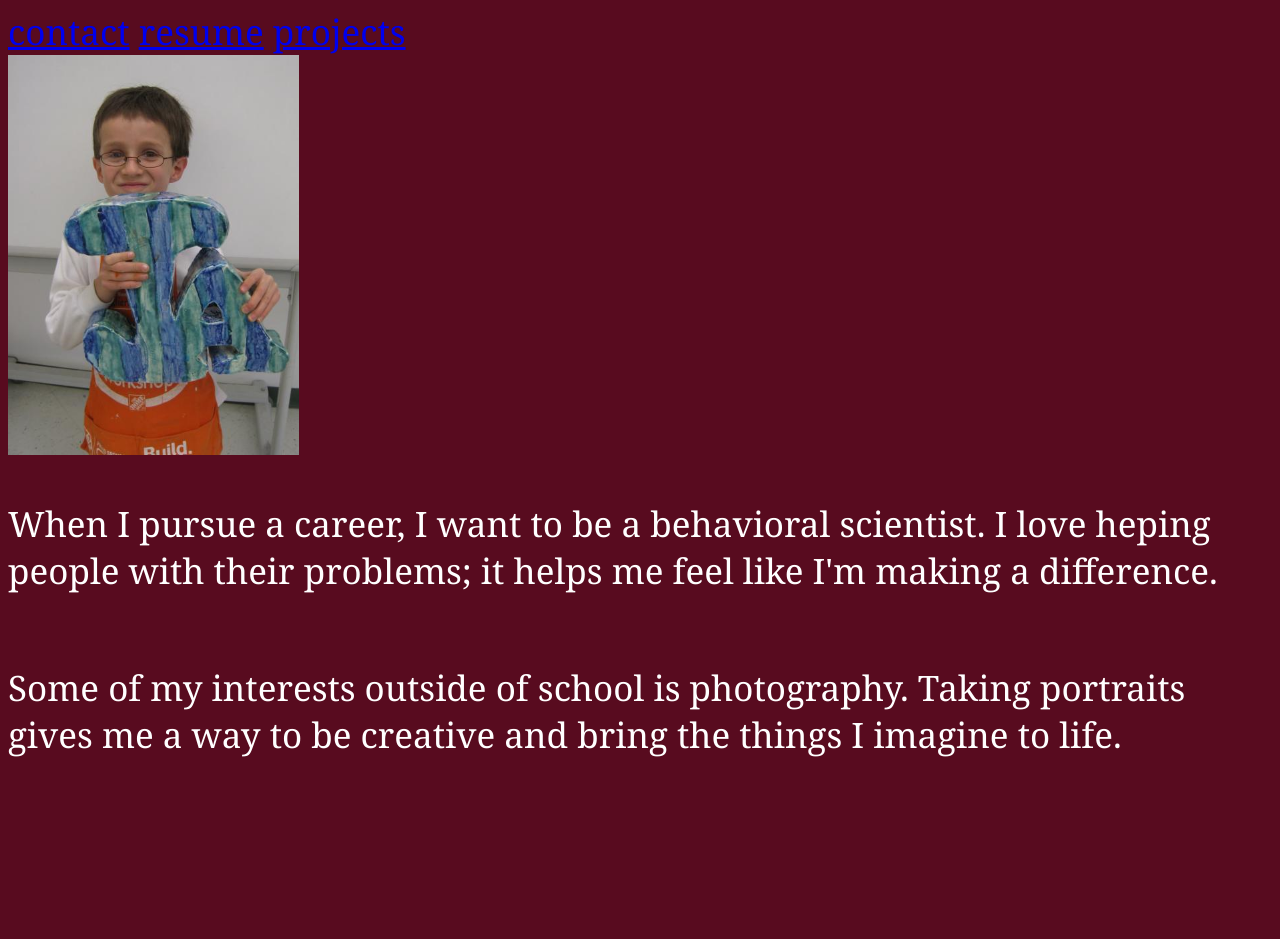
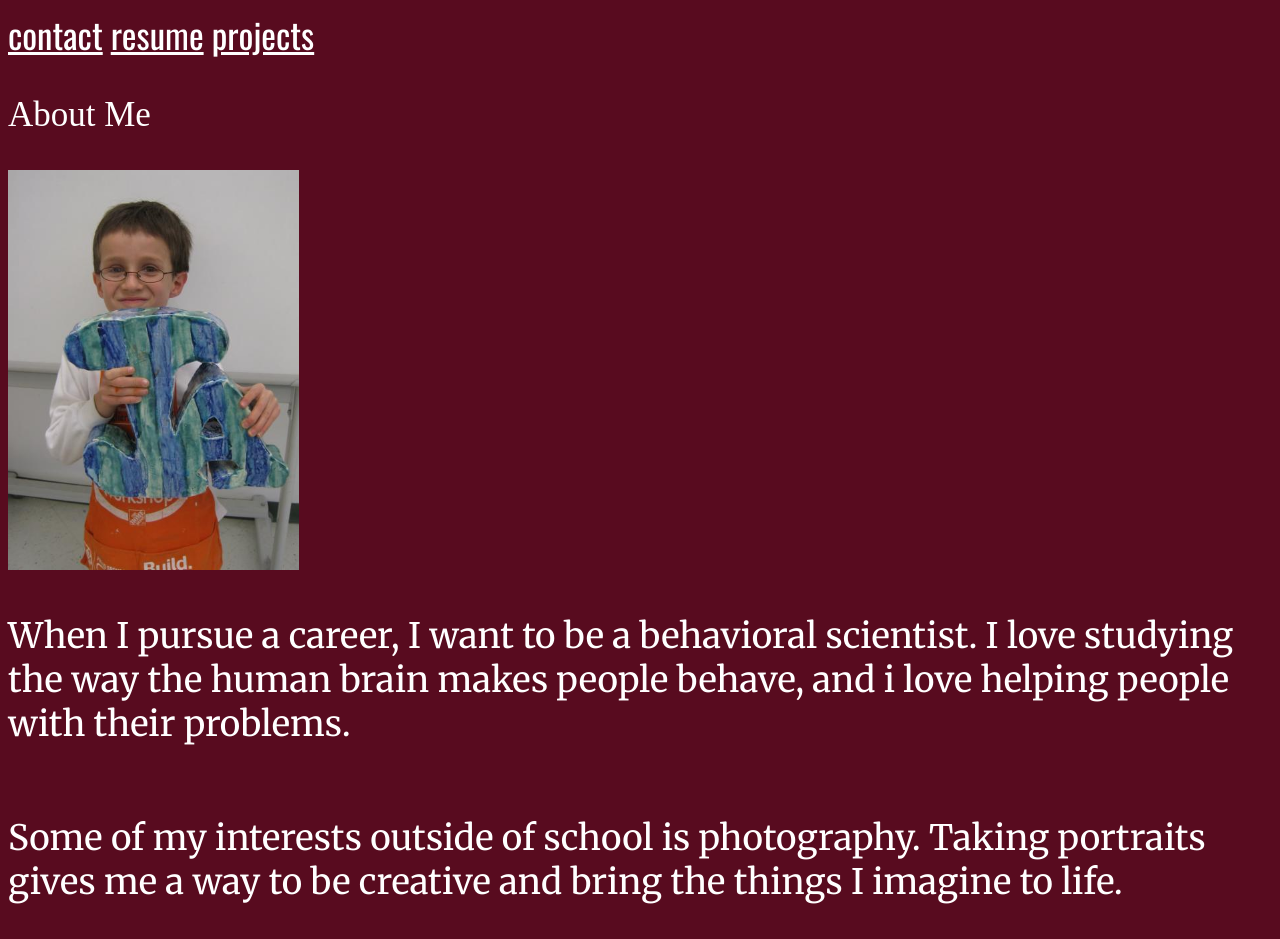
Before and after one commit to gabfernandez/portfolio, a plain HTML site: page about.html in a window 1280 px wide. Before the commit the page ends 800 px from the top, so only its background shows below. Drawn offline with nearby package versions, Linux system fonts and the light colour scheme.

```diff
--- a/about.html
+++ b/about.html
@@ -4,23 +4,24 @@
     <meta charset="UTF-8">
     <meta name="viewport" content="width=device-width, initial-scale=1.0">
     <meta http-equiv="X-UA-Compatible" content="ie=edge">
-    <link rel="stylesheet" href="portfoliostyle.css"/>
-
     <title>About</title>
     <link rel="stylesheet" href="portfoliostyle.css"/>
+    <link href="https://fonts.googleapis.com/css?family=Oswald" rel="stylesheet">
 </head>
 <body>
         <nav>
-                <a href="contact.html">contact</a>
-                <a href="resume.html">resume</a>
-                <a href="projects.html">projects</a>
+            <a href="contact.html">contact</a>
+            <a href="resume.html">resume</a>
+            <a href="projects.html">projects</a>
+            <link href="https://fonts.googleapis.com/css?family=Merriweather" rel="stylesheet">
         </nav>
+        <p>About Me</p>
     <div>
         <img src = "julian.jpg" height="400px" wdith="600px">
     </div>
 
     <div>
-        <p id="anything">When I pursue a career, I want to be a behavioral scientist. I love heping people with their problems; it helps me feel like I'm making a difference. </p>
+        <p id="anything">When I pursue a career, I want to be a behavioral scientist. I love studying the way the human brain makes people behave, and i love helping people with their problems. </p>
         <p id="somethingelse">Some of my interests outside of school is photography. Taking portraits gives me a way to be creative and bring the things I imagine to life.</p>
     </div>
 </body>
--- a/portfoliostyle.css
+++ b/portfoliostyle.css
@@ -4,8 +4,8 @@ body {
 body {
     color: white
 }
-body {
-    font-family: Cambria, Cochin, Georgia, Times, 'Times New Roman', serif
+head{
+   font-family: 'Oswald', sans-serif;
 }
 body{
     font-size: 35px
@@ -16,10 +16,27 @@ body{
 .somethingelse {
     font-style: italic;
 }
+nav {
+    font-family: 'Oswald', sans-serif;
+}
 #anything {
     float: right;
+    font-family: 'Merriweather', serif;
+}
+a {
+    color: azure;
 }
 #somethingelse {
     float: right;
+    font-family: 'Merriweather', serif;
 }
+
+a{
+  color: white;
+}
+a:hover{
+   color: bisque;
+}
+
+
 /*padding: 10px;
```
Also changed, not shown: contact.html (+5 -2 lines), projects.html (+3 -2 lines), resume.html (+2 -2 lines).
